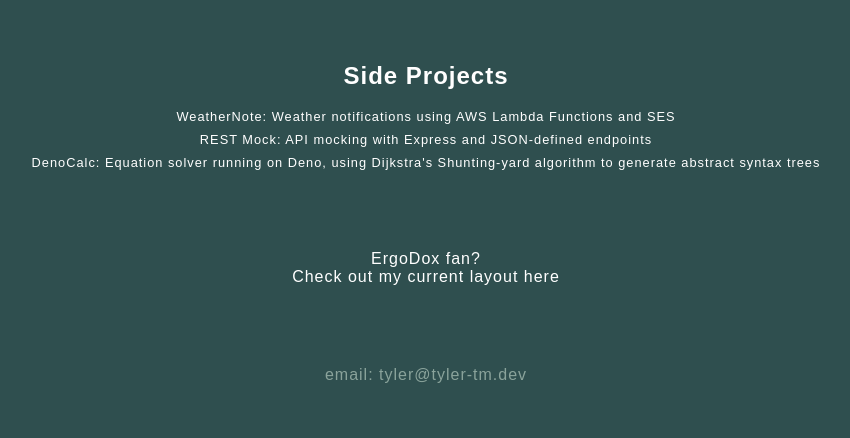
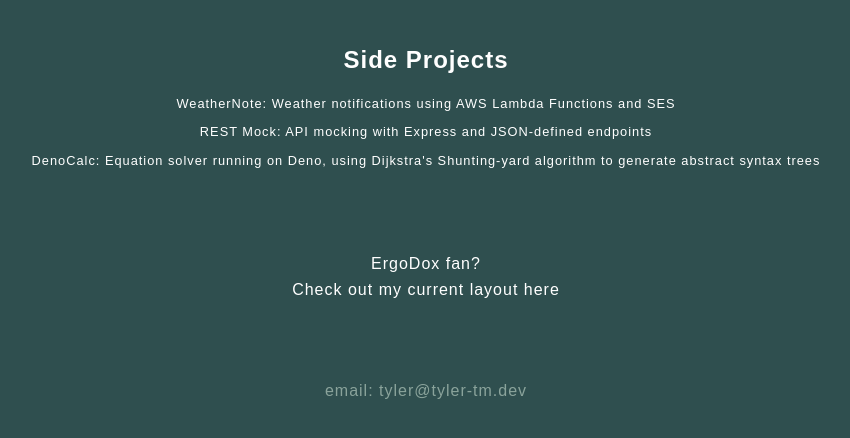
Before and after one commit to tyler-tm/tyler-tm.github.io, a plain HTML site: page index.html in a window 1280 px wide. Shown: the part 262-700 px from the top of the page, without its empty margins (214-1064 px from the left). Drawn offline with Linux system fonts and the light colour scheme.

Commit message:
Update styles.css

```diff
--- a/styles.css
+++ b/styles.css
@@ -34,6 +34,7 @@
 
 a.project-link {
   color: white;
+  line-height: 1.6
 }
 
 a.contact-link {
```
